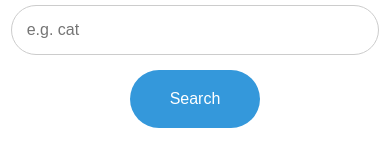
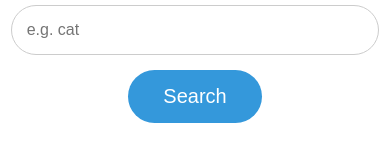
Before and after one commit to Makoto041/unsp, a React (Vite) app: page / in a window 390 px wide. Shown: the part 323-490 px from the top of the page. Built offline with nearby package versions, Linux system fonts and the light colour scheme.

Commit message:
fix: submit font size

```diff
--- a/src/App.css
+++ b/src/App.css
@@ -249,7 +249,8 @@ img {
     gap: 15px; /* 上下の間隔を広くする */
   }
   .search-button {
-    padding: 20px 40px;
+    font-size: 20px;
+    padding: 15px 35px;
     border-radius: 30px;
   }
   .photo-list {
@@ -262,7 +263,7 @@ img {
   }
 
   .close {
-    top: 10px;
+    top: 30px;
     right: 20px;
     font-size: 1.5rem; /* モバイルでは閉じるボタンを少し小さく */
   }
```
Also changed, not shown: 4 other files (tests, documents, lock files or other folders).
